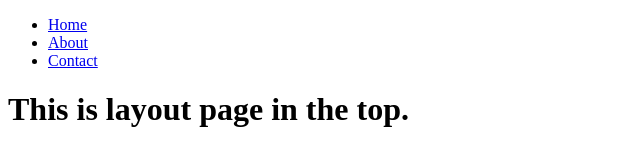
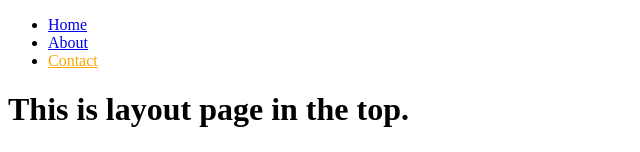
Before and after one commit to Sou963/next_js-learn, a Next.js app: page /router in a window 1280 px wide. Shown: the top 152 px of the page, without its empty margins (0-640 px from the left). Built offline with nearby package versions, Linux system fonts and the light colour scheme.

Commit message:
Update project

```diff
--- a/src/app/layout.js
+++ b/src/app/layout.js
@@ -1,19 +1,35 @@
+"use client";
 import React from "react";
+import { usePathname } from "next/navigation";
+import "./nav.css";
 
 function layout({ children }) {
+  const pathname = usePathname();
   return (
     <html>
       <body>
         <div>
           <ul>
             <li>
-              <a href="/">Home</a>
+              <a href="/" className={`${pathname === "/" ? "active" : ""}`}>
+                Home
+              </a>
             </li>
             <li>
-              <a href="/class">About</a>
+              <a
+                href="/class"
+                className={`${pathname === "/class" ? "active" : ""}`}
+              >
+                About
+              </a>
             </li>
             <li>
-              <a href="/router">Contact</a>
+              <a
+                href="/router"
+                className={`${pathname === "/router" ? "active" : ""}`}
+              >
+                Contact
+              </a>
             </li>
           </ul>
           {children}
--- /dev/null
+++ b/src/app/nav.css
@@ -0,0 +1,3 @@
+.active{
+    color:orange;
+}
```
Also changed, not shown: src/app/orderpage/page.jsx (added, +20 -0 lines).
